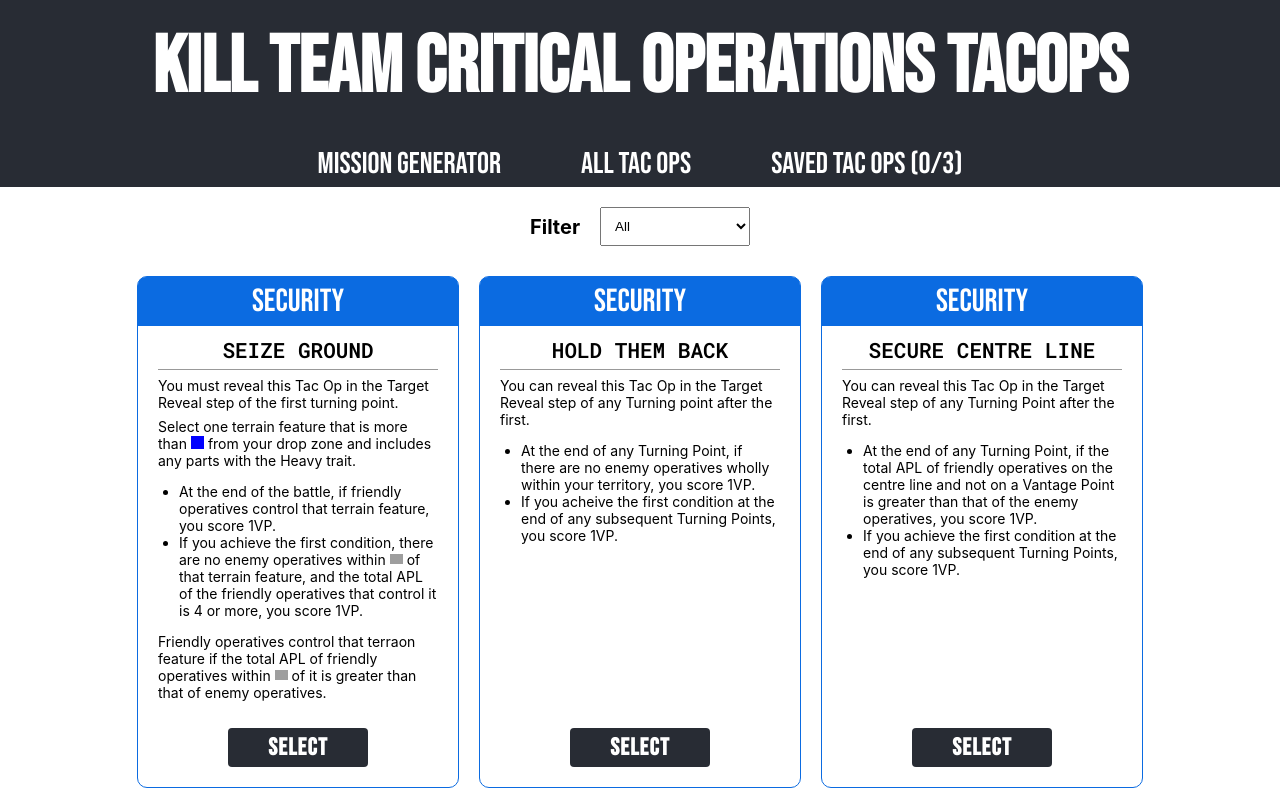
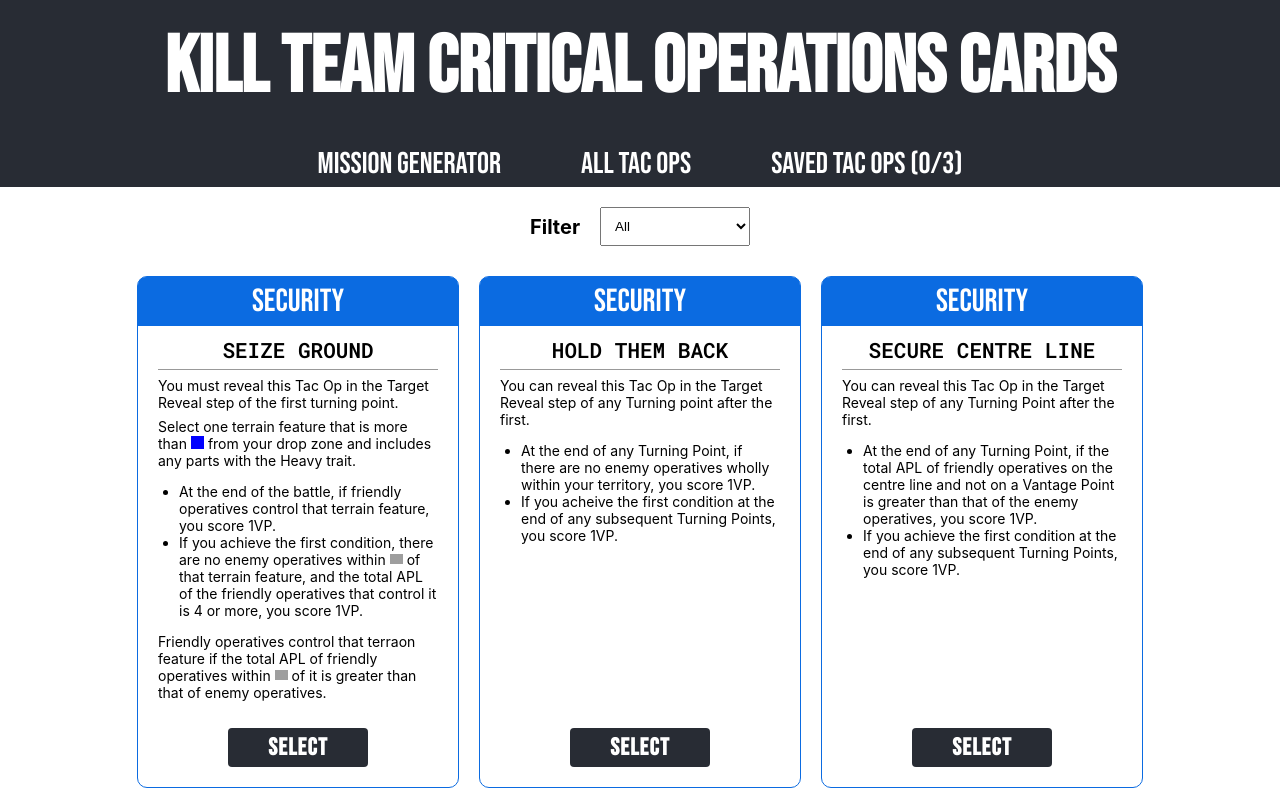
Before and after one commit to tiltos/kill-team-critical-ops, a React (Create React App) app in the folder card-deck/: page / in a window 1280 px wide. Shown: the top 800 px of the page. Built offline with nearby package versions, Linux system fonts and the light colour scheme; grey boxes are pictures that could not be loaded.

Commit message:
title change

```diff
--- a/card-deck/public/index.html
+++ b/card-deck/public/index.html
@@ -6,7 +6,7 @@
   <link rel="icon" href="%PUBLIC_URL%/favicon.ico" />
   <meta name="viewport" content="width=device-width, initial-scale=1" />
   <meta name="theme-color" content="#000000" />
-  <meta name="description" content="Web site created using create-react-app" />
+  <meta name="description" content="Tac Ops and Mission Generator for Kill Team: Critical Operations (Matched Play)." />
   <link rel="apple-touch-icon" href="%PUBLIC_URL%/logo192.png" />
   <!--
       manifest.json provides metadata used when your web app is installed on a
@@ -27,7 +27,7 @@
   <link
     href="https://fonts.googleapis.com/css2?family=Bebas+Neue&family=Roboto+Condensed:ital,wght@0,400;0,700;1,400&family=Roboto+Mono:wght@600&display=swap"
     rel="stylesheet" />
-  <title>Kill Team Tac Ops Cards</title>
+  <title>Kill Team: Critical Operations Cards</title>
 </head>
 <!-- Google tag (gtag.js) -->
 <script async src="https://www.googletagmanager.com/gtag/js?id=G-626XLT8ZHE"></script>
--- a/card-deck/src/App.js
+++ b/card-deck/src/App.js
@@ -73,7 +73,7 @@
   return (
     <div className="App">
       <header className="App-header">
-        <h1>Kill Team Critical Operations TacOps</h1>
+        <h1>Kill Team Critical Operations Cards</h1>
       </header>
       <div className={`tabs active-${tab}`}>
         <div
```
